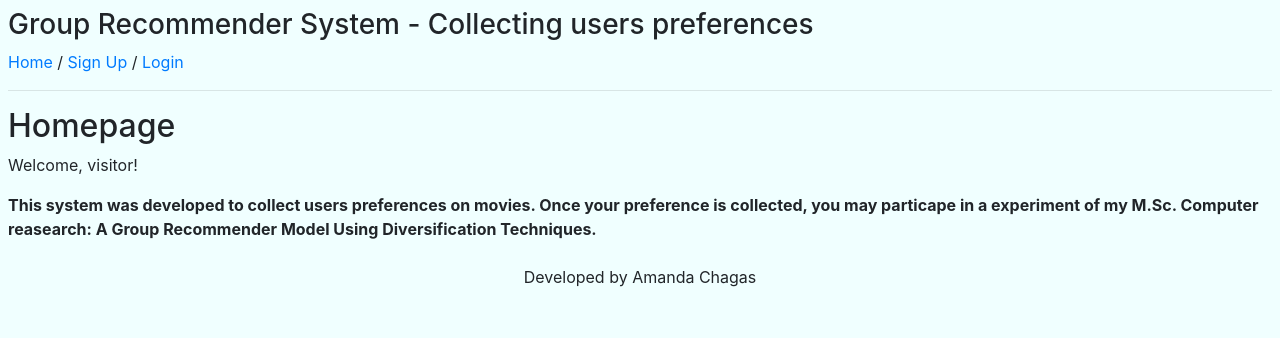
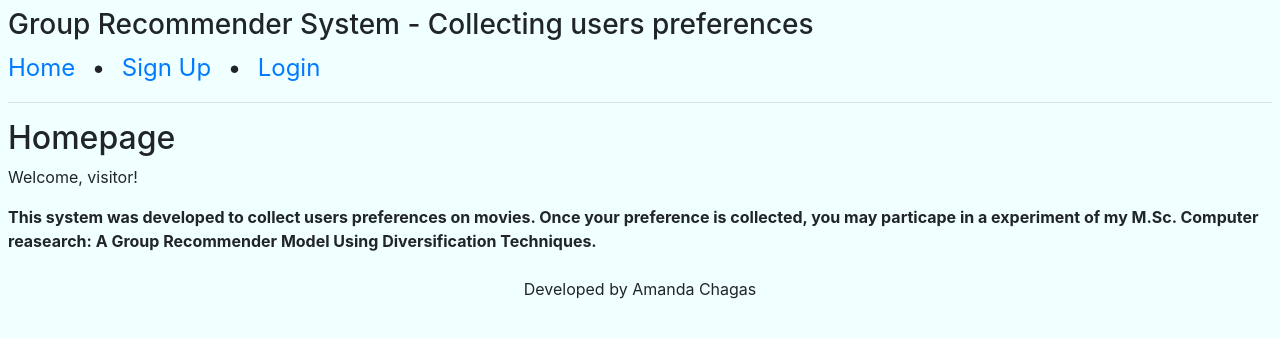
Before and after one commit to amandachagas/grs_api, a Django app: page / in a window 1280 px wide. Shown: the top 338 px of the page. Run offline with Django 3.2, Linux system fonts and the light colour scheme; some libraries are stand-ins or nearby versions.

Commit message:
Fixing Home template

```diff
--- a/grs/static/css/basic.css
+++ b/grs/static/css/basic.css
@@ -9,6 +9,10 @@
 	font-weight: bold;
 }
 
+.title{
+	font-size: 1.5em;
+}
+
 .padding{
 	padding: 0.5em;
 }
--- a/my_grs/templates/base.html
+++ b/my_grs/templates/base.html
@@ -16,14 +16,14 @@
 
 	<h3>Group Recommender System - Collecting users preferences</h3>
 
-	<a href="{% url 'home' %}">Home</a> /
+	<a href="{% url 'home' %}" class="title">Home</a> <span class="title padding">•</span>
 	{% if user.is_authenticated %}
-		<a href="{% url 'password_change' %}">Change password</a> /
-		<a href="{% url 'logout' %}">Logout</a> /
-		<strong>{{ user.username }}</strong>
+		<a href="{% url 'password_change' %}" class="title">Change password</a> <span class="title padding">•</span>
+		<a href="{% url 'logout' %}" class="title">Logout</a> <span class="title padding">•</span>
+		<strong class="title">{{ user.username }}</strong>
 	{% else %}
-		<a href="{% url 'signup' %}">Sign Up</a> /
-		<a href="{% url 'login' %}">Login</a>
+		<a href="{% url 'signup' %}" class="title">Sign Up</a> <span class="title padding">•</span>
+		<a href="{% url 'login' %}" class="title">Login</a>
 	{% endif %}
 	<hr>
 
--- a/my_grs/templates/home.html
+++ b/my_grs/templates/home.html
@@ -44,7 +44,7 @@
                 {% for item in data %}
 
                     {% if forloop.first %}<div class="row">{% endif %}
-                    <div class="col-4" style="width: 100%; overflow: hidden;">
+                    <div class="col-12 col-xl-4" style="width: 100%; overflow: hidden;">
 
                         <div style="width:50%; float:left;">
                             {% if item.poster == 'None' %}
```
